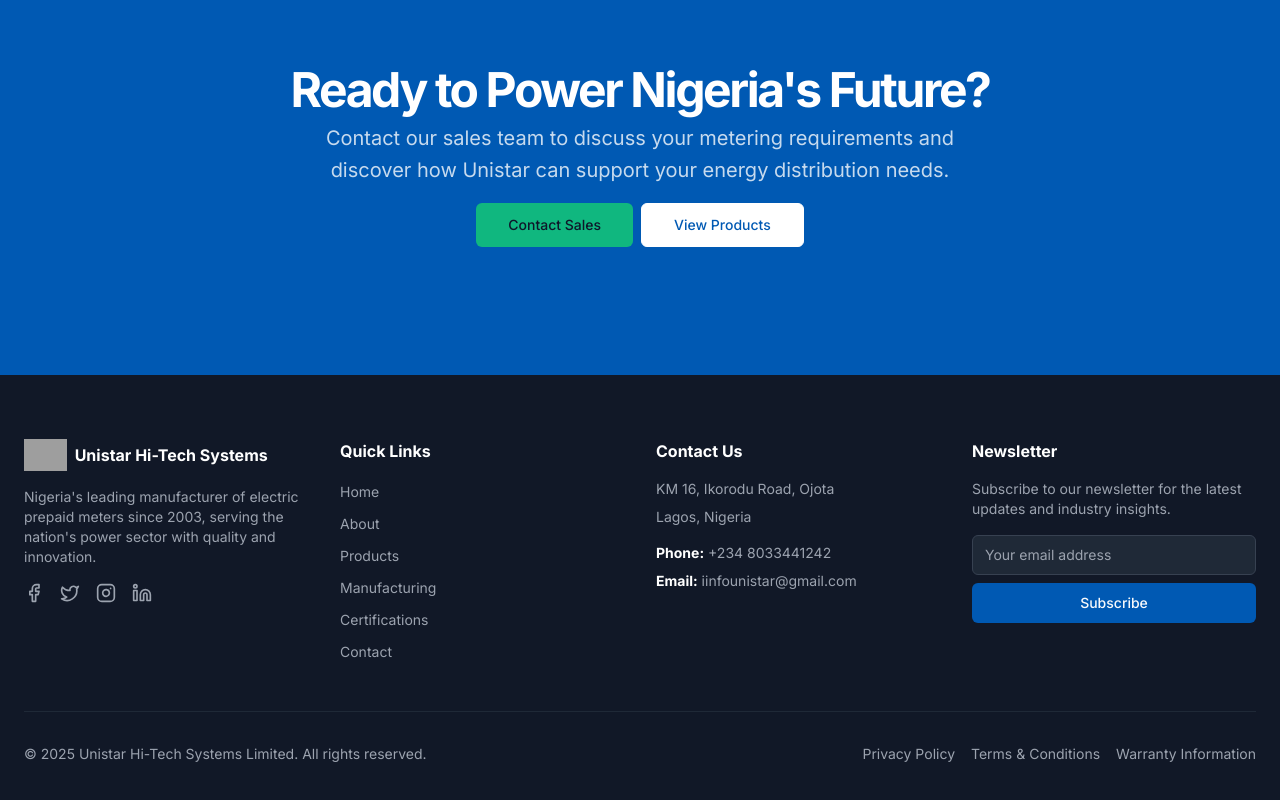
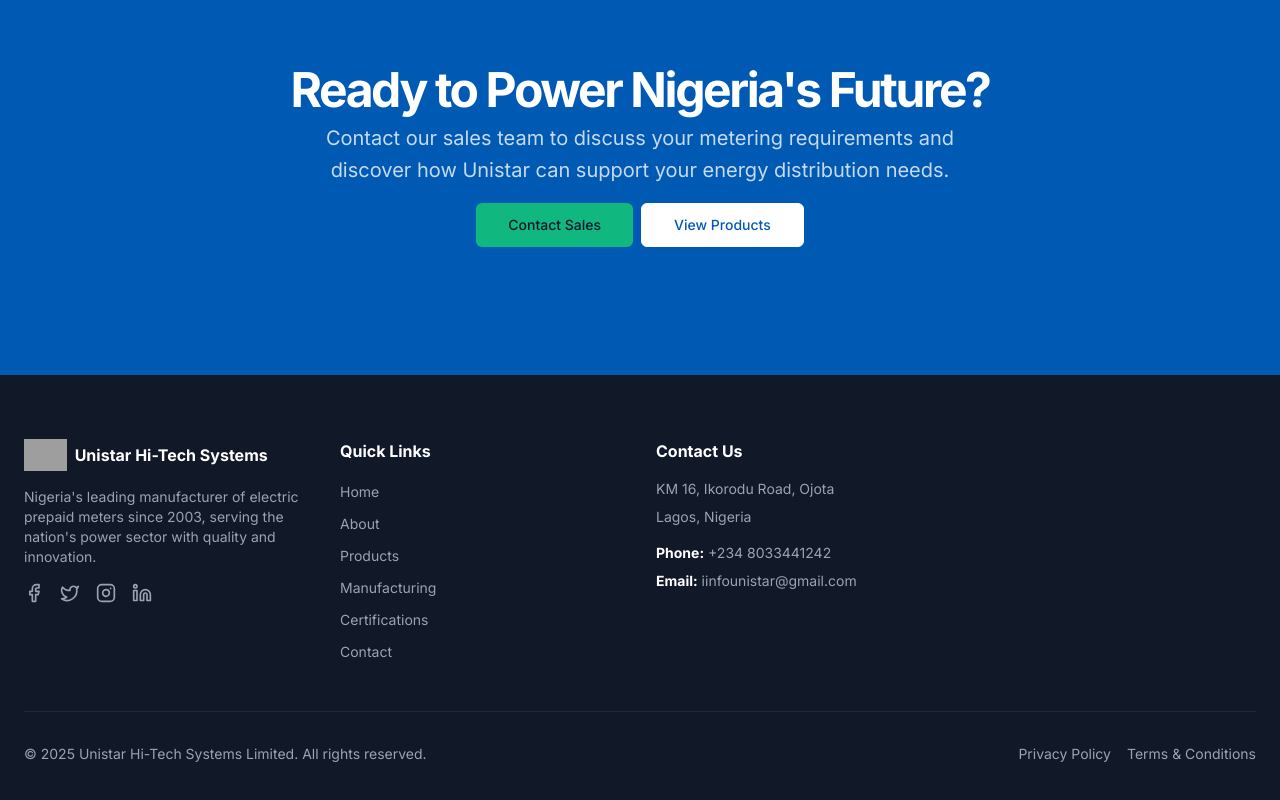
Before and after one commit to AltcoinDaddy/v0-meter, a Next.js app: page / in a window 1280 px wide. Shown: the part 7827-8627 px from the top of the page. Built offline with nearby package versions, Linux system fonts and the light colour scheme; grey boxes are pictures that could not be loaded.

Commit message:
refactor: restore v147 and update image handling
Restore previous version and improve image management.

Co-authored-by: null <96066904+AltcoinDaddy@users.noreply.github.com>

```diff
--- a/components/footer.tsx
+++ b/components/footer.tsx
@@ -144,54 +144,7 @@ export default function Footer() {
               </p>
             </address>
           </div>
-          <div>
-            <h3 className="text-white font-bold mb-4">Newsletter</h3>
-            <p className="text-gray-400 text-sm mb-4">
-              Subscribe to our newsletter for the latest updates and industry insights.
-            </p>
-            <form onSubmit={handleNewsletterSubmit} className="space-y-2">
-              <Input
-                type="email"
-                placeholder="Your email address"
-                value={email}
-                onChange={(e) => setEmail(e.target.value)}
-                className="bg-gray-800 border-gray-700 text-white placeholder:text-gray-400"
-                required
-                disabled={subscriptionStatus === "submitting" || subscriptionStatus === "success"}
-              />
-              <Button
-                type="submit"
-                className="w-full"
-                disabled={subscriptionStatus === "submitting" || subscriptionStatus === "success"}
-              >
-                {subscriptionStatus === "idle" && "Subscribe"}
-                {subscriptionStatus === "submitting" && (
-                  <>
-                    <Loader2 className="mr-2 h-4 w-4 animate-spin" />
-                    Subscribing...
-                  </>
-                )}
-                {subscriptionStatus === "success" && (
-                  <>
-                    <CheckCircle className="mr-2 h-4 w-4" />
-                    Subscribed!
-                  </>
-                )}
-                {subscriptionStatus === "error" && "Try Again"}
-              </Button>
 
-              {subscriptionStatus === "success" && (
-                <div className="text-green-400 text-xs text-center">Thank you for subscribing to our newsletter!</div>
-              )}
-
-              {subscriptionStatus === "error" && (
-                <div className="text-red-400 text-xs text-center flex items-center justify-center gap-1">
-                  <AlertCircle className="h-3 w-3" />
-                  {errorMessage}
-                </div>
-              )}
-            </form>
-          </div>
         </div>
         <div className="border-t border-gray-800 mt-12 pt-8 flex flex-col md:flex-row justify-between items-center">
           <div className="flex items-center">
@@ -206,9 +159,7 @@ export default function Footer() {
             <Link href="#" className="text-gray-400 hover:text-white text-sm">
               Terms & Conditions
             </Link>
-            <Link href="#" className="text-gray-400 hover:text-white text-sm">
-              Warranty Information
-            </Link>
+
           </div>
         </div>
       </div>
```
